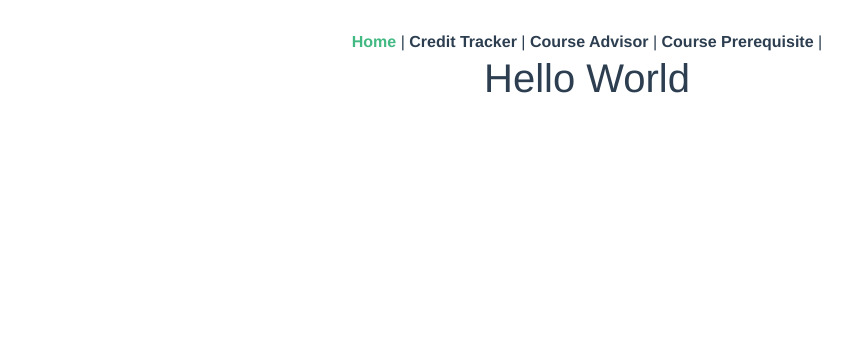
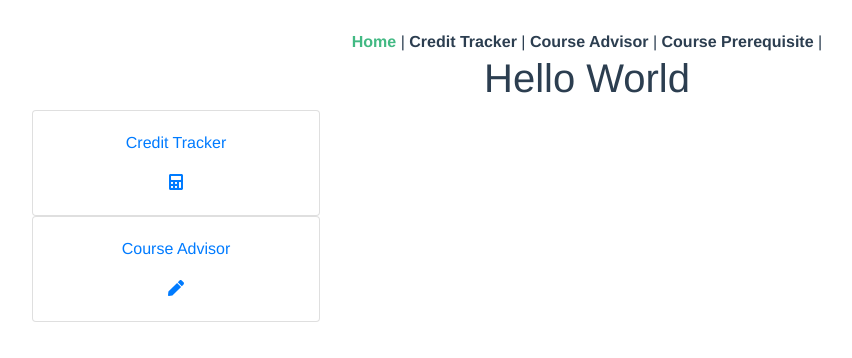
Before and after one commit to s34fu/WaterlooStudies, a Vue app: page / in a window 1280 px wide. Shown: the top 358 px of the page, without its empty margins (53-905 px from the left). Built offline with nearby package versions, Linux system fonts and the light colour scheme.

Commit message:
added fontawesome and icons

```diff
--- a/package.json
+++ b/package.json
@@ -8,6 +8,9 @@
 		"lint": "vue-cli-service lint"
 	},
 	"dependencies": {
+		"@fortawesome/fontawesome-svg-core": "^1.2.32",
+		"@fortawesome/free-solid-svg-icons": "^5.15.1",
+		"@fortawesome/vue-fontawesome": "^2.0.2",
 		"bootstrap": "^4.5.2",
 		"bootstrap-vue": "^2.17.3",
 		"chart.js": "^2.9.4",
--- a/src/main.js
+++ b/src/main.js
@@ -1,10 +1,23 @@
-import Vue from 'vue';
+import { library } from '@fortawesome/fontawesome-svg-core';
+import * as AllIcons from '@fortawesome/free-solid-svg-icons';
+import { FontAwesomeIcon } from '@fortawesome/vue-fontawesome';
 import { BootstrapVue, IconsPlugin } from 'bootstrap-vue';
+import 'bootstrap-vue/dist/bootstrap-vue.css';
 // import './custom.scss'
 import 'bootstrap/dist/css/bootstrap.css';
-import 'bootstrap-vue/dist/bootstrap-vue.css';
+import Vue from 'vue';
 import App from './App.vue';
 import router from './router';
+
+// importing all icons
+for(const key in AllIcons){
+	try {
+		library.add(AllIcons[key]);
+	} catch(e){
+		console.log('ignore unsuccessful import');
+	}
+}
+Vue.component('font-awesome-icon', FontAwesomeIcon);
 
 Vue.config.productionTip = false;
 
--- a/src/views/Home.vue
+++ b/src/views/Home.vue
@@ -1,6 +1,18 @@
 <template>
 	<div class="home">
 		<HelloWorld msg="Hello World" />
+		<router-link to="/credit_tracker" class="card" style="width: 18rem;">
+			<div class="card-body">
+				<p>Credit Tracker</p>
+				<font-awesome-icon icon="calculator" />
+			</div>
+		</router-link>
+		<router-link to="/course_advisor" class="card" style="width: 18rem;">
+			<div class="card-body">
+				<p> Course Advisor </p>
+				<font-awesome-icon icon="pen" />
+			</div>
+		</router-link>
 	</div>
 </template>
 
```
Also changed, not shown: 1 other file (tests, documents, lock files or other folders).
